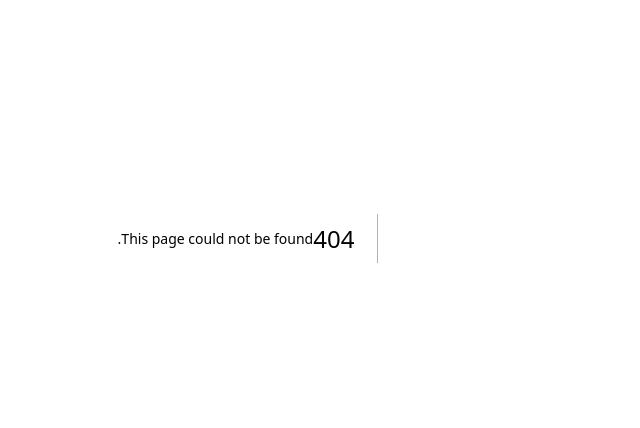
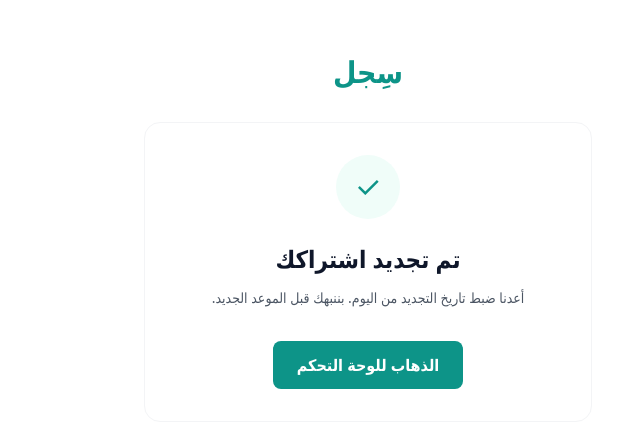
Before and after one commit to 44abdullah/sijil, a Next.js app: page /acknowledged in a window 1280 px wide. Before the commit this address had no page. Shown: the part 162-590 px from the top of the page, without its empty margins (424-1064 px from the left). Built offline with nearby package versions, Linux system fonts and the light colour scheme.

Commit message:
Add AcknowledgedPage component with messages

```diff
--- /dev/null
+++ b/app/acknowledged/page.tsx
@@ -0,0 +1,53 @@
+import Link from 'next/link';
+
+const MESSAGES: Record<string, { title: string; desc: string }> = {
+  continue: {
+    title: 'تم تجديد اشتراكك',
+    desc: 'أعدنا ضبط تاريخ التجديد من اليوم. بننبهك قبل الموعد الجديد.',
+  },
+  snooze: {
+    title: 'تم تأجيل التنبيه',
+    desc: 'بننبهك قبل الاشتراك بيوم واحد بدل المدة السابقة.',
+  },
+  cancel: {
+    title: 'تم إلغاء الاشتراك',
+    desc: 'غيّرنا حالة الاشتراك إلى "ملغي". ما بنرسل لك تنبيهات له.',
+  },
+};
+
+export default function AcknowledgedPage({
+  searchParams,
+}: {
+  searchParams: { action?: string };
+}) {
+  const action = searchParams.action ?? 'continue';
+  const msg = MESSAGES[action] ?? MESSAGES.continue;
+
+  return (
+    <main className="min-h-screen flex items-center justify-center px-6 py-12">
+      <div className="max-w-md w-full text-center">
+        <Link href="/" className="text-3xl font-bold text-brand-600 inline-block mb-8">
+          سِجل
+        </Link>
+
+        <div className="bg-white dark:bg-gray-800 p-8 rounded-2xl border border-gray-100 dark:border-gray-700">
+          <div className="w-16 h-16 rounded-full bg-brand-50 text-brand-600 flex items-center justify-center mx-auto mb-6 text-3xl">
+            ✓
+          </div>
+
+          <h1 className="text-2xl font-bold mb-3">{msg.title}</h1>
+          <p className="text-gray-600 dark:text-gray-300 mb-8 text-sm leading-relaxed">
+            {msg.desc}
+          </p>
+
+          <Link
+            href="/dashboard"
+            className="inline-block px-6 py-3 rounded-lg bg-brand-600 text-white font-semibold hover:bg-brand-700 transition"
+          >
+            الذهاب للوحة التحكم
+          </Link>
+        </div>
+      </div>
+    </main>
+  );
+}
```
